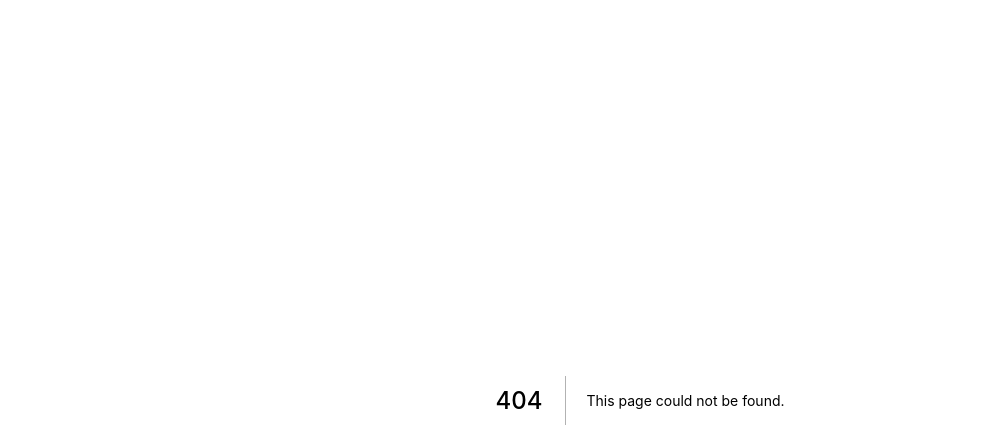
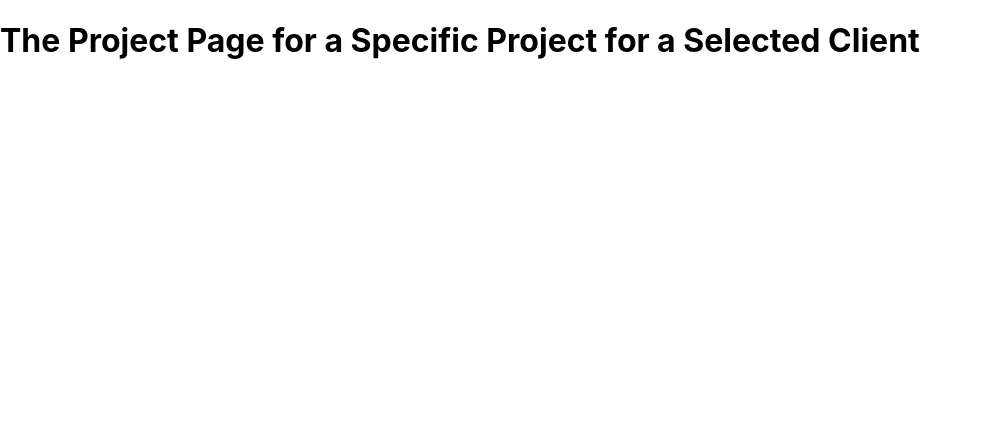
Before and after one commit to thatsehannah/nextjs-react-the-complete-guide, a Next.js app in the folder fb-routing/: page /clients/1/1 in a window 1280 px wide. Before the commit this address had no page. Shown: the top 448 px of the page, without its empty margins (0-982 px from the left). Built offline with nearby package versions, Linux system fonts and the light colour scheme.

Commit message:
[fb-routing] nested routes

```diff
--- /dev/null
+++ b/fb-routing/pages/clients/[id]/[clientprojectid].js
@@ -0,0 +1,13 @@
+import React from 'react';
+import { useRouter } from 'next/router';
+
+const SelectedClientProject = () => {
+  console.log(useRouter().query); //{id: '<value>', clientprojectid: '<value>'}
+  return (
+    <div>
+      <h1>The Project Page for a Specific Project for a Selected Client</h1>
+    </div>
+  );
+};
+
+export default SelectedClientProject;
--- a/fb-routing/pages/portfolio/[projectid].js
+++ b/fb-routing/pages/portfolio/[projectid].js
@@ -5,7 +5,7 @@ const PortfolioProjectPage = () => {
   const router = useRouter();
 
   console.log(router.pathname); //{}
-  console.log(router.query); //[projectid: 1]
+  console.log(router.query); //[clientprojectid: '<value>']
 
   return (
     <div>
```
Also changed, not shown: fb-routing/pages/clients/[id]/index.js (added, +14 -0 lines), fb-routing/pages/clients/index.js (added, +11 -0 lines).
